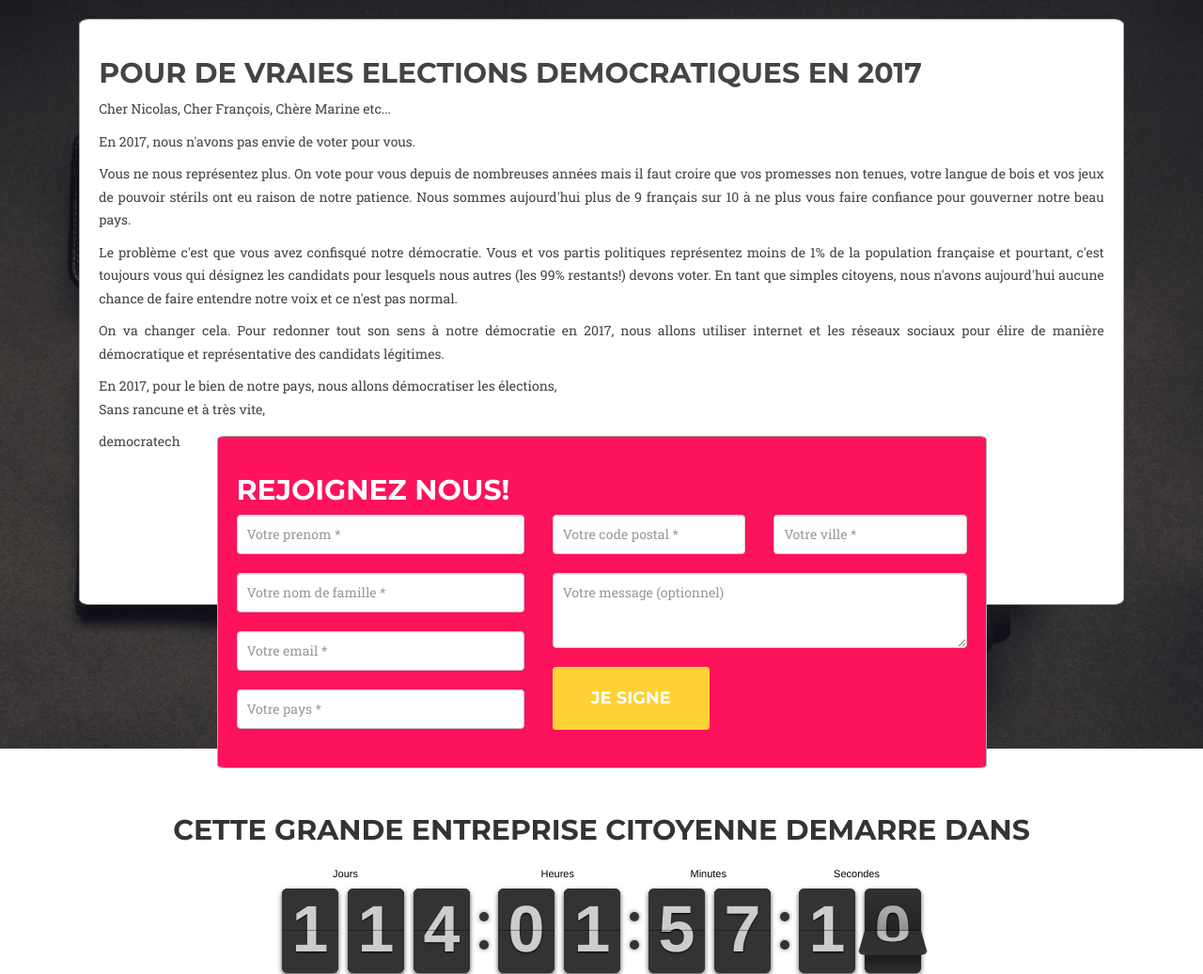
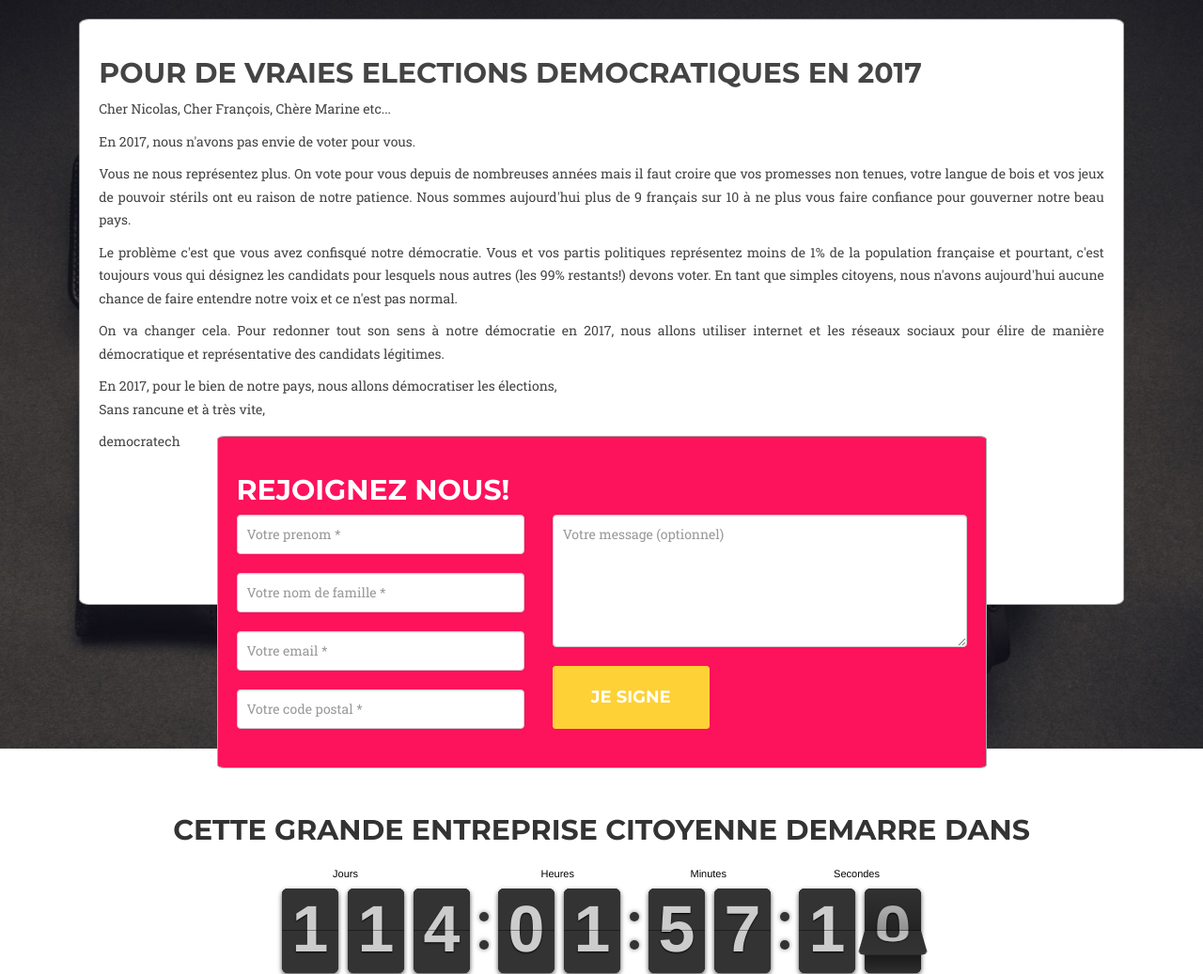
Before and after one commit to democratech/LaPrimaire, a PHP site: page / in a window 1280 px wide. Shown: the top 1037 px of the page at 94% size. Run offline with PHP 8.4, Linux system fonts and the light colour scheme; some libraries are stand-ins or nearby versions; some web fonts are replaced.

Commit message:
* 1er implementation appel ajax

```diff
--- a/web/css/agency.css
+++ b/web/css/agency.css
@@ -325,8 +325,8 @@ header {
     text-align: center;
     color: #444;
     background-attachment: scroll;
-    background-color: rgba(4,4,4,0.8);
-    background-image: url(../img/header-bg.jpg);
+    background-color: rgba(89,192,240,0.8);
+    background-image: url(../img/header-bg.jpg); */
     background-position: center center;
     background-repeat: none;
     -webkit-background-size: cover;
@@ -726,7 +726,7 @@ aside.clients img {
 }
 
 #lettre_sequence .form-group textarea.form-control {
-    height: 80px;
+    height: 141px;
 }
 
 #lettre_sequence .form-control:focus {
--- a/web/index.php
+++ b/web/index.php
@@ -71,15 +71,7 @@
 					    <p class="help-block text-danger"></p>
 					</div>
 					<div class="form-group">
-					    <input type="text" class="form-control" placeholder="Votre pays *" id="country" required data-validation-required-message="Merci d'entrer votre pays.">
-					    <p class="help-block text-danger"></p>
-					</div>
-					<div class="form-group">
-					    <input type="zip" class="form-control" placeholder="Votre code postal *" id="phone" required data-validation-required-message="Merci d'entrer votre code postal.">
-					    <p class="help-block text-danger"></p>
-					</div>
-					<div class="form-group">
-					    <input type="text" class="form-control" placeholder="Votre ville *" id="town" required data-validation-required-message="Merci d'entrer votre ville.">
+					    <input type="zip" class="form-control" placeholder="Votre code postal *" id="zip" required data-validation-required-message="Merci d'entrer votre code postal.">
 					    <p class="help-block text-danger"></p>
 					</div>
 					<div class="form-group">
@@ -120,25 +112,11 @@
 							    <p class="help-block text-danger"></p>
 							</div>
 							<div class="form-group">
-							    <input type="text" class="form-control" placeholder="Votre pays *" id="country" required data-validation-required-message="Merci d'entrer votre pays.">
+							    <input type="zip" class="form-control" placeholder="Votre code postal *" id="zip" required data-validation-required-message="Merci d'entrer votre code postal.">
 							    <p class="help-block text-danger"></p>
 							</div>
 						</div>
 						<div class="col-md-7">
-							<div class="row">
-							<div class="col-md-6">
-							<div class="form-group">
-							    <input type="zip" class="form-control" placeholder="Votre code postal *" id="phone" required data-validation-required-message="Merci d'entrer votre code postal.">
-							    <p class="help-block text-danger"></p>
-							</div>
-							</div>
-							<div class="col-md-6">
-							<div class="form-group">
-							    <input type="text" class="form-control" placeholder="Votre ville *" id="town" required data-validation-required-message="Merci d'entrer votre ville.">
-							    <p class="help-block text-danger"></p>
-							</div>
-							</div>
-							</div>
 							<div class="form-group">
 							    <textarea class="form-control" placeholder="Votre message (optionnel)" id="message" data-validation-required-message="Entrez votre message (optionnel)"></textarea>
 							    <p class="help-block text-danger"></p>
```
Also changed, not shown: web/js/contact_me.js (+13 -12 lines).
